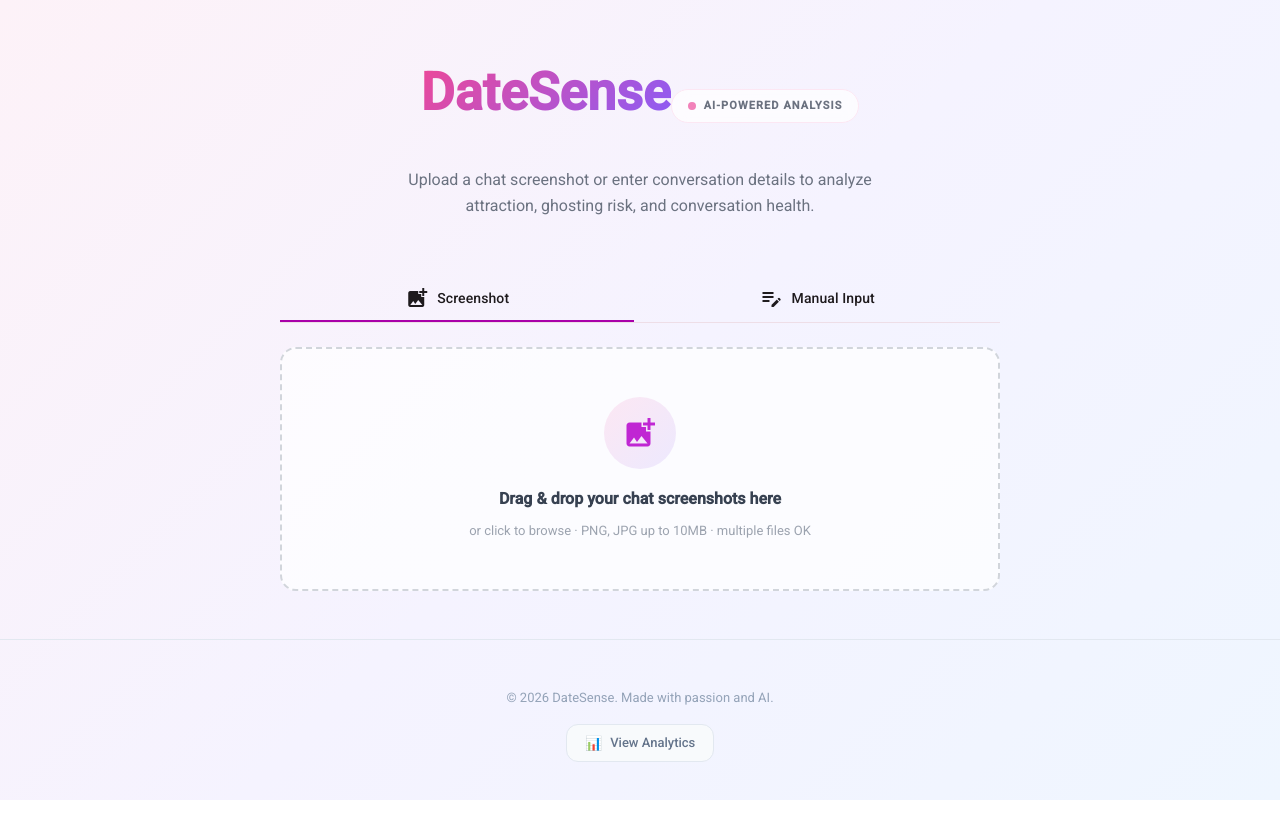
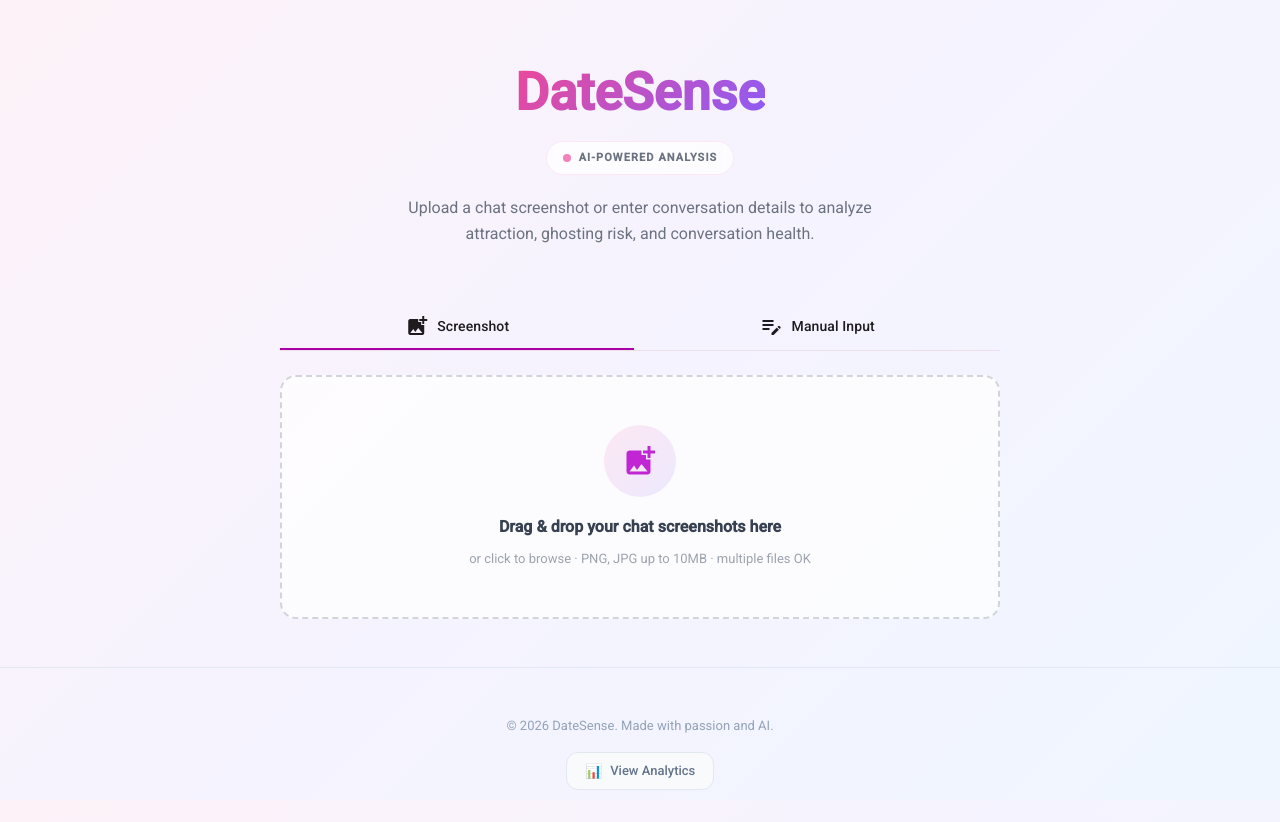
Before and after one commit to beingmartinbmc/DateSense, an Angular app: page /#/ in a window 1280 px wide. Before the commit the page ends 800 px from the top, so only its background shows below. Built offline with nearby package versions, Linux system fonts and the light colour scheme.

Commit message:
fix: stack badge below DateSense title with flexbox column

```diff
--- a/src/app/pages/home/home.css
+++ b/src/app/pages/home/home.css
@@ -5,6 +5,9 @@
 .header {
   padding: 64px 24px 40px;
   text-align: center;
+  display: flex;
+  flex-direction: column;
+  align-items: center;
 }
 
 .badge {
@@ -16,7 +19,7 @@
   border-radius: 999px;
   padding: 6px 16px;
   border: 1px solid #fce7f3;
-  margin-bottom: 24px;
+  margin-top: 16px;
 }
 
 .badge-dot {
```
